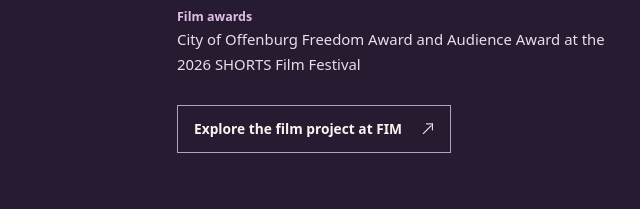
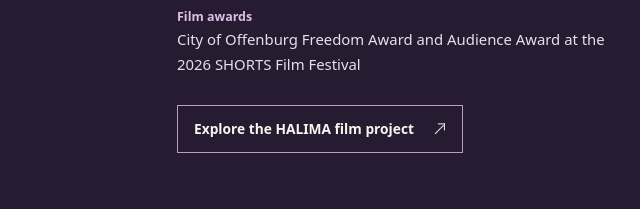
Before and after one commit to furatabdulle-ship-it/hooyo, a website: page docs/en/index.html in a window 1280 px wide. Shown: the part 2511-2720 px from the top of the page, 576-1216 px from the left. Drawn offline with Linux system fonts and the light colour scheme; no server answers.

Commit message:
Point HALIMA links to official film site
Co-authored-by: Copilot <223556219+Copilot@users.noreply.github.com>

```diff
--- a/docs/en/index.html
+++ b/docs/en/index.html
@@ -93,7 +93,7 @@
           <p>After surgery, Halima takes a regional train home. She talks about living with the effects of FGM/C, fleeing her home country and going about her daily life in Germany. Her character brings together the experiences of several women.</p>
           <dl><dt>Hawo Abdulle’s contribution</dt><dd>Co-writer, on-set interpreter and member of the Halima Collective</dd>
           <dt>Film awards</dt><dd>City of Offenburg Freedom Award and Audience Award at the 2026 SHORTS Film Festival</dd></dl>
-          <a class="button outline" href="https://fim-frauenrecht.de/halima" target="_blank" rel="noopener noreferrer">Explore the film project at FIM <span aria-hidden="true">↗</span></a>
+          <a class="button outline" href="https://www.halimafilm.com/" target="_blank" rel="noopener noreferrer">Explore the HALIMA film project <span aria-hidden="true">↗</span></a>
         </div>
       </div>
       <figure class="film-award">
```
Also changed, not shown: docs/index.html (+1 -1 lines).
